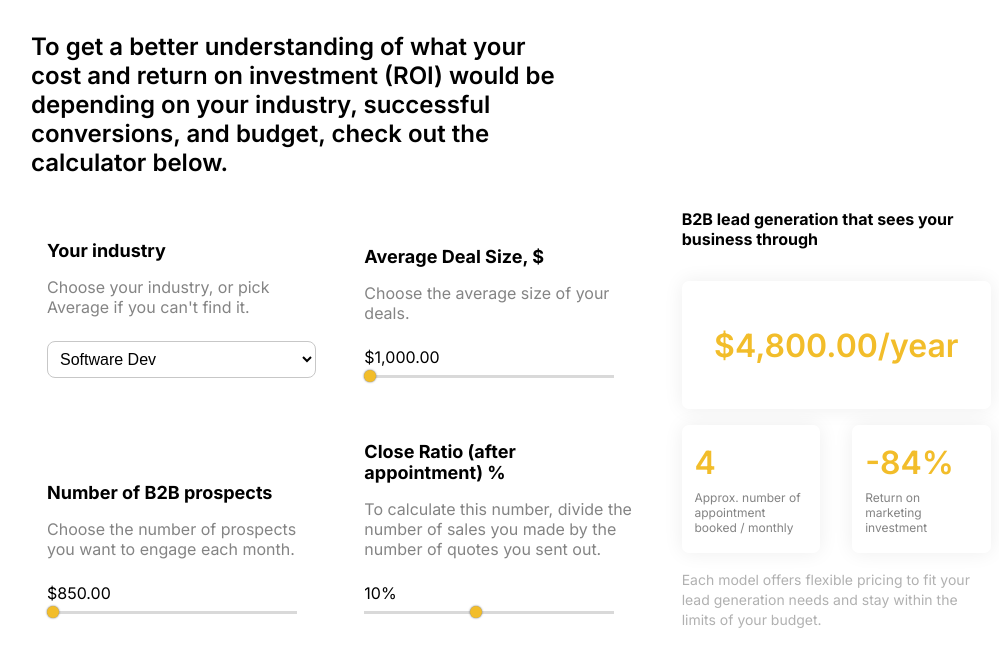
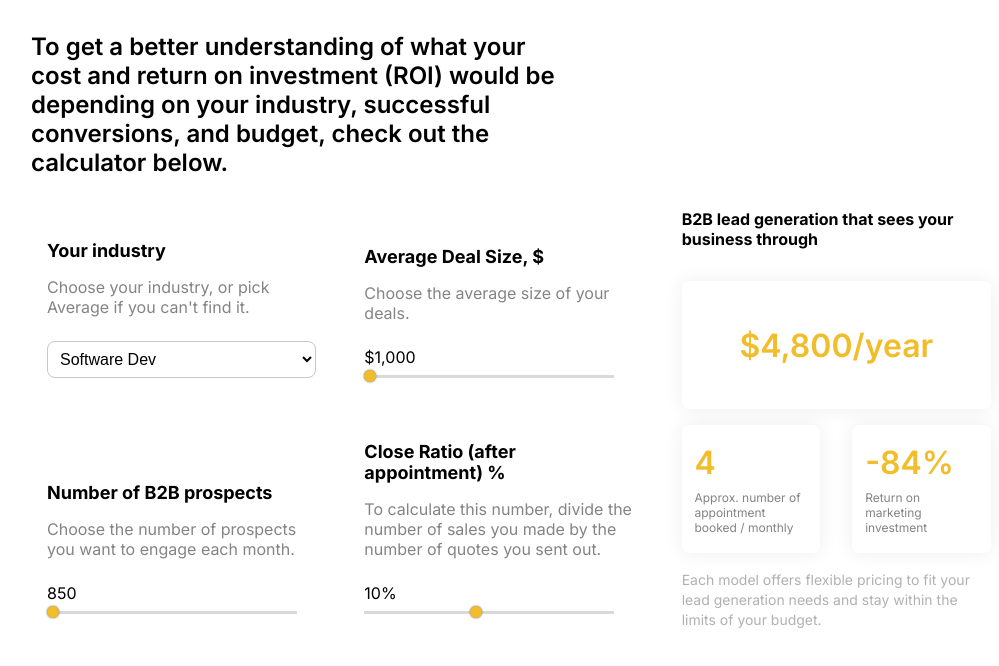
Before and after one commit to gcoronado5100/LDB-ROI-Calculator, a React (Create React App) app: page / in a window 1280 px wide. Shown: the top 666 px of the page, without its empty margins (129-1128 px from the left). Built offline with nearby package versions, Linux system fonts and the light colour scheme.

Commit message:
Corrected, no decimasl

```diff
--- a/src/App.jsx
+++ b/src/App.jsx
@@ -10,7 +10,10 @@ function App() {
   const formatter = new Intl.NumberFormat('en-US', {
     style: 'currency',
     currency: 'USD',
+    maximumSignificantDigits: 3
   })
+
+  const formatter2 = new Intl.NumberFormat('en-US');
 
   const onChangeRange = (e) => {
     let target = e.target
@@ -86,7 +89,7 @@ function App() {
             <fieldset>
               <h4>Number of B2B prospects</h4>
               <span>Choose the number of prospects you want to engage each month.</span>
-              <label>{ formatter.format(prospects) }</label>
+              <label>{ formatter2.format(prospects) }</label>
               <input type="range" min={850} max={4500} step={50} onChange={onChangeProspects} />
             </fieldset>
             <fieldset>
```
Also changed, not shown: public/manifest.json, 8 other files (tests, documents, lock files or other folders).
